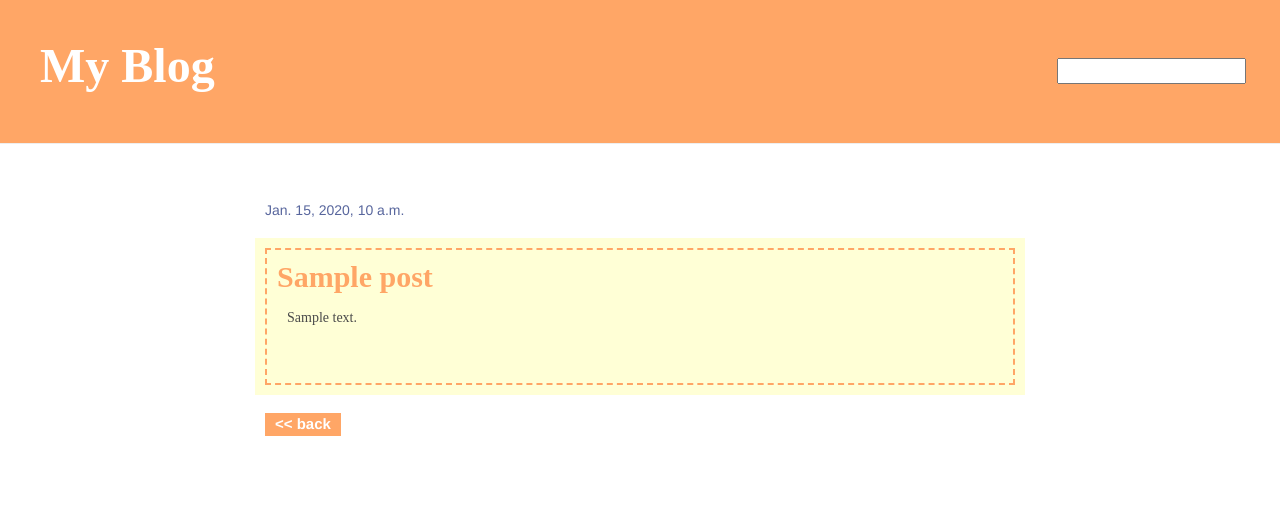
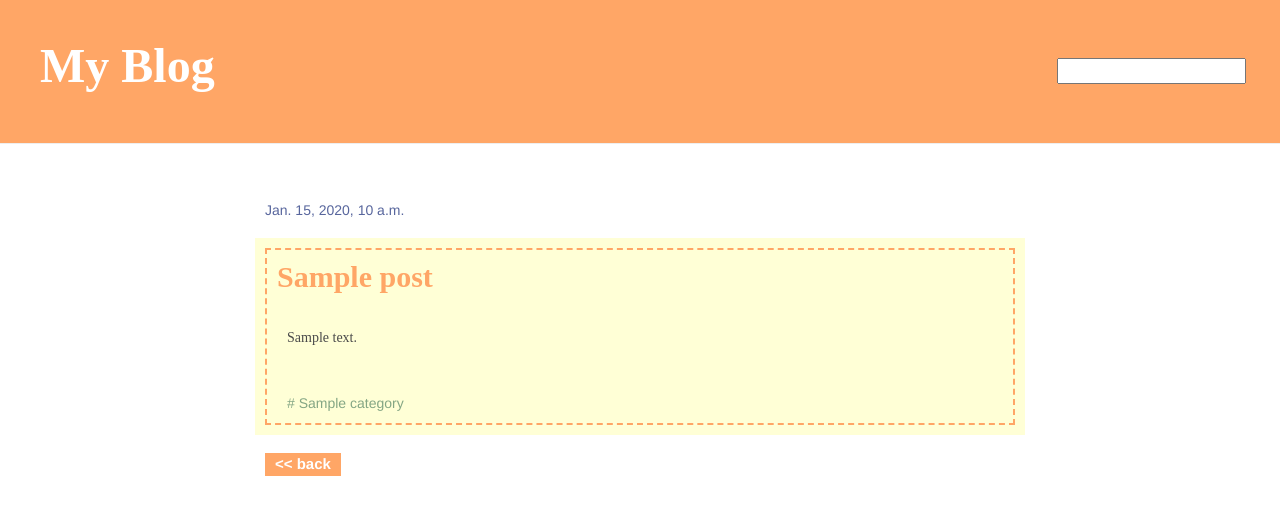
Before and after one commit to yoku-094/practice_python, a Django app: template blog/templates/blog/post_detail.html in a window 1280 px wide. Shown: the top 515 px of the page. Run offline with Django 3.2, Linux system fonts and the light colour scheme; the template is opened without the code that fills it: most values are stand-ins (such as "Sample title", 1, 10 or a date in 2020); form fields are guessed from the names that the template uses; some libraries are stand-ins or nearby versions; some web fonts are replaced.

Commit message:
カテゴリーによる絞り込みの実装

```diff
--- a/blog/templates/blog/post_detail.html
+++ b/blog/templates/blog/post_detail.html
@@ -17,6 +17,13 @@
   <div class="submission-details">
     <h2 class="title">{{ post.title }}</h2>
     <p class="text">{{ post.text|linebreaksbr }}</p>
+      {% if post.category %}
+      <a href="{% url 'category_post_list' post.category_id %}" class="category">
+        # {{ post.category }}
+      </a>
+      {% else %}
+      <div class="category-none">#None</div>
+      {% endif %}
   </div>
   <div class="link-col">
     <a href="{% url 'post_list'%}" class="link">&lt;&lt; back</a>
@@ -40,7 +47,15 @@
     overflow: hidden;
     width: 100%;
     padding: 10px;
-    margin: 5px 0px;
+    margin: 25px 0px 5px;
+  }
+  .category {
+    font-size: 14px;
+    padding: 4px 10px;
+    color: #84a684;
+  }
+  .category-none {
+    visibility: hidden;
   }
   .link-col {
     margin-top: 10px;
--- a/blog/templates/blog/post_list.html
+++ b/blog/templates/blog/post_list.html
@@ -6,7 +6,9 @@
     <p class="text">{{ post.text|linebreaksbr }}</p>
     <div class="link-col">
       {% if post.category %}
-      <div class="category"># {{ post.category }}</div>
+      <a href="{% url 'category_post_list' post.category_id %}" class="category">
+        # {{ post.category }}
+      </a>
       {% else %}
       <div class="category-none">#None</div>
       {% endif %}
@@ -19,6 +21,7 @@
 
 <style>
   .title {
+    padding: 10px;
     margin: 0px;
   }
   .submission-details {
--- a/blog/urls.py
+++ b/blog/urls.py
@@ -4,6 +4,9 @@ from . import views
 urlpatterns = [
     # 投稿一覧
     path('', views.post_list, name='post_list'),
+
+    # カテゴリー別投稿一覧
+    path('category/<int:category_id>', views.post_list, name='category_post_list'),
 
     # 記事表示
     path('post/<int:pk>/', views.post_detail, name='post_detail'),
```
Also changed, not shown: blog/views.py (+10 -2 lines).
